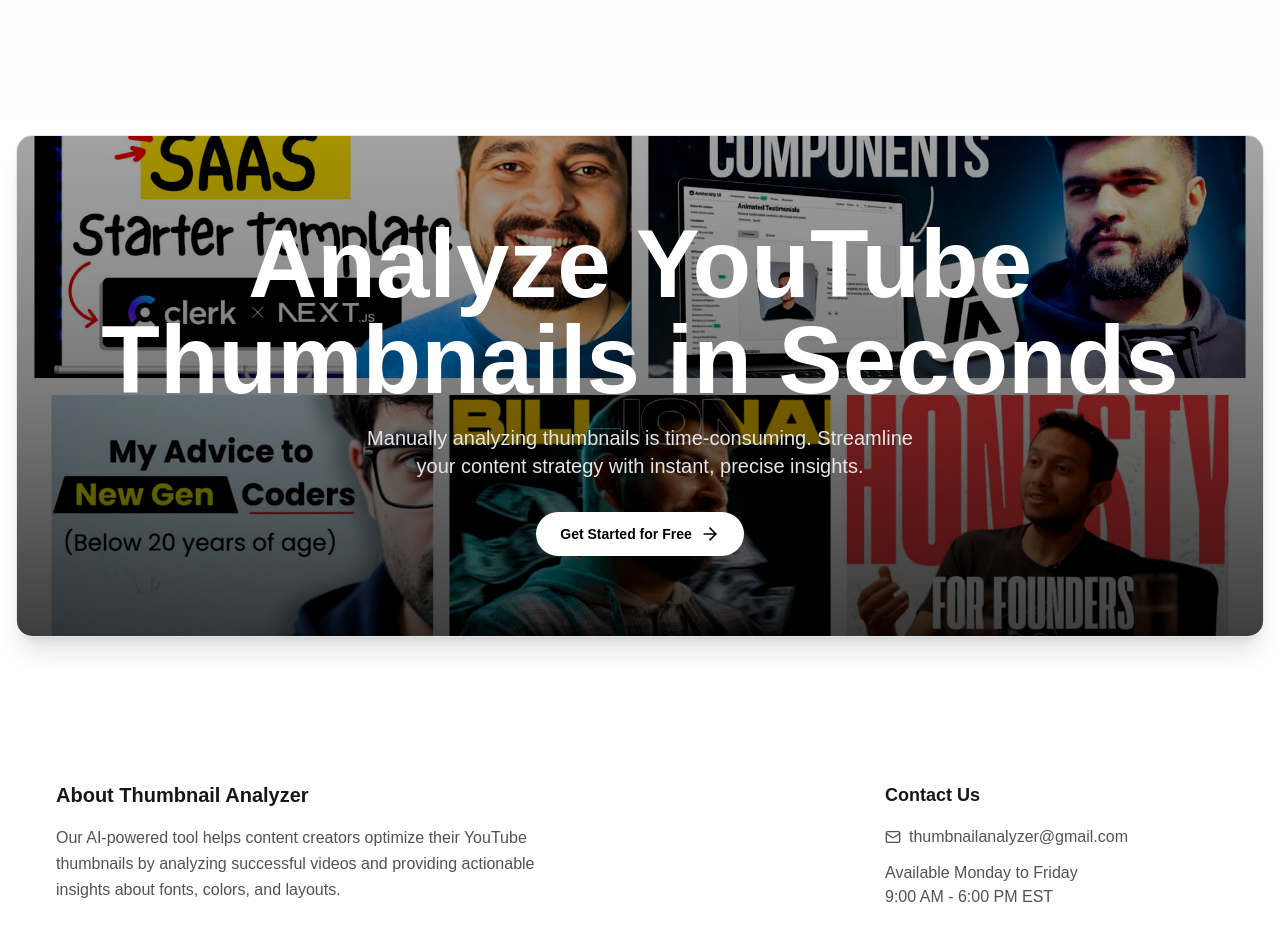
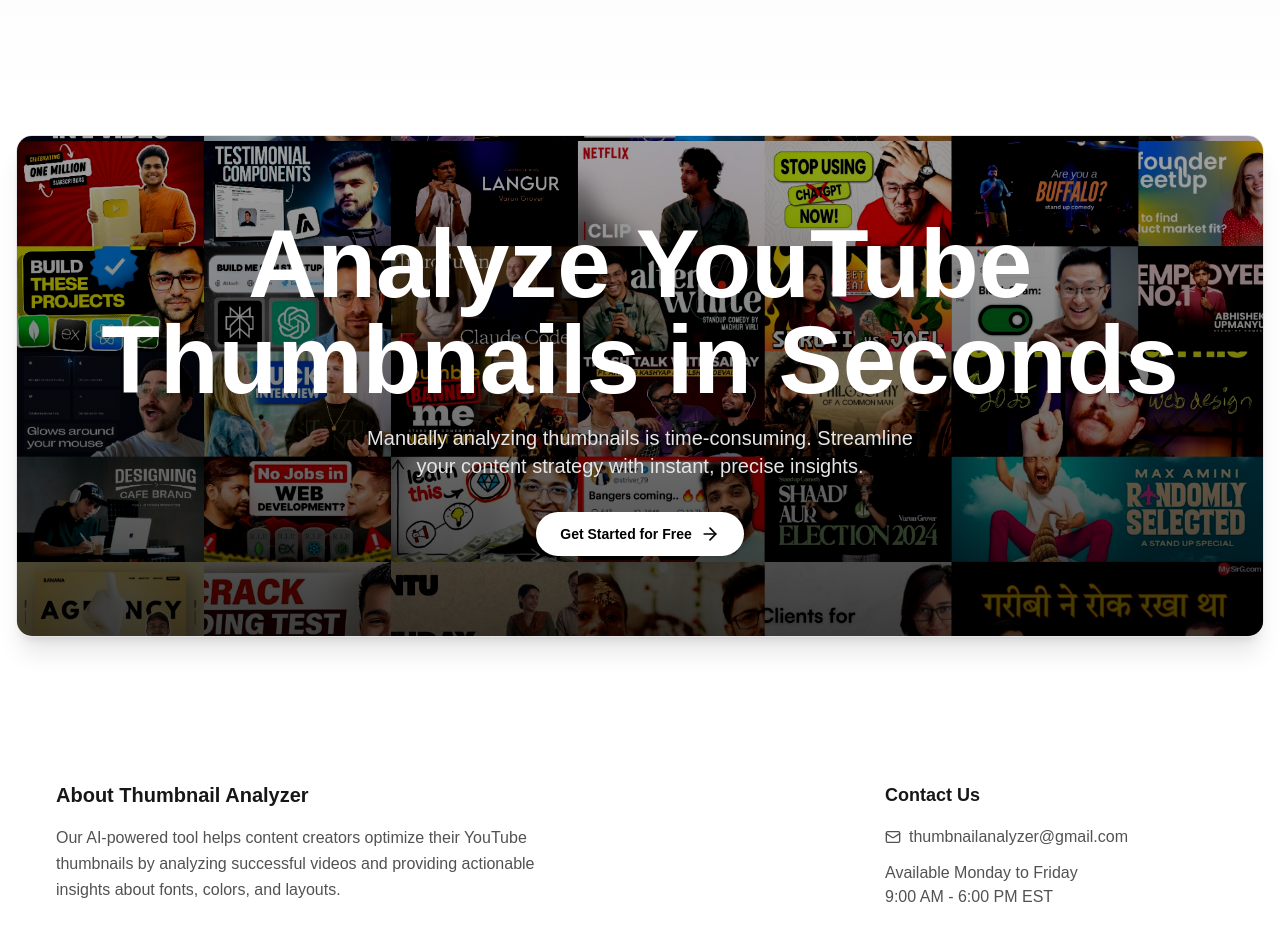
Before and after one commit to parthergk/Thumbnailer, a Next.js app: page / in a window 1280 px wide. Shown: the part 2440-3365 px from the top of the page. Built offline with nearby package versions, Linux system fonts and the light colour scheme; no server answers.

Commit message:
footer image

```diff
--- a/components/home/FooterImage.tsx
+++ b/components/home/FooterImage.tsx
@@ -9,7 +9,7 @@
           {/* Image with improved gradient and object positioning */}
           <div className="relative">
             <Image
-              src="/img.jpg"
+              src="/collage.jpg"
               alt="YouTube Thumbnail Analyzer Demo"
               width={1200}
               height={630}
```
Also changed, not shown: public/collage.jpg (added).
